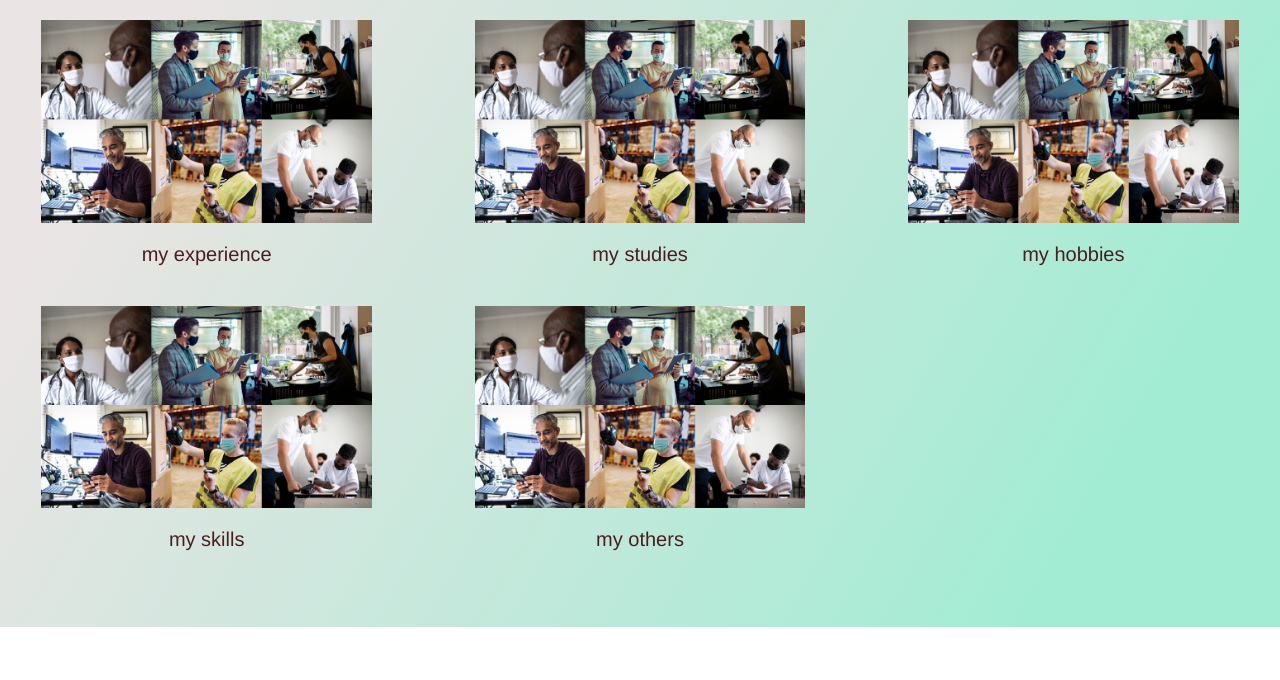
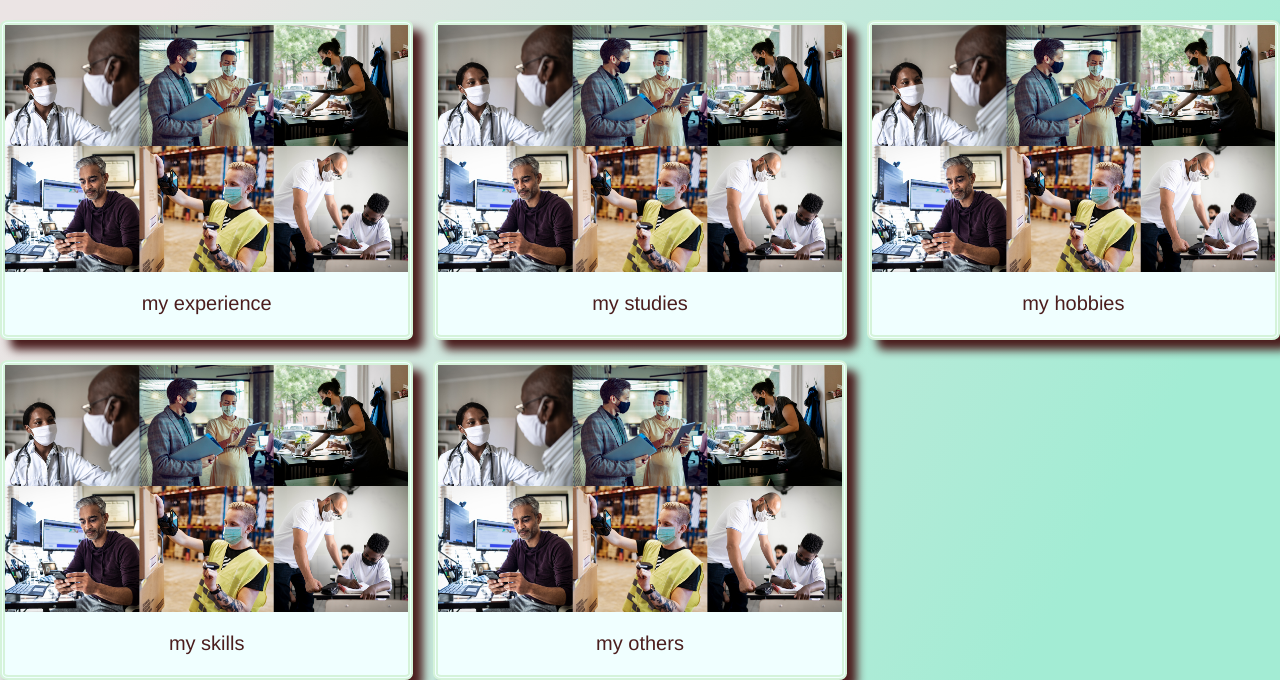
Before and after one commit to eugenalx/resume, a plain HTML site: page index.html in a window 1280 px wide. Shown: the part 173-853 px from the top of the page. Before the commit the page ends 800 px from the top, so only its background shows below. Drawn offline with Linux system fonts and the light colour scheme.

Commit message:
box-shadow + border-radius

```diff
--- a/style.css
+++ b/style.css
@@ -53,21 +53,27 @@ nav  li{
      color: #ebe4e4;
  }
  .container{
+
     max-width: 1600px;
     margin: auto;
     display: grid;
     grid-template-columns:  1fr 1fr 1fr;
     grid-gap: 20px;
-    border: #2a0f7e;
     color:#4b1e1e;
     }
 .container div{
+    border-radius: 2%;
+    box-shadow: 10px  10px 10px #4b1e1e;
+    background-color: azure;
     text-align: center;
+    border: 5px double rgb(213, 243, 218) ;
 }
 
 .container p{
     text-align: center;
 }
  .container img{
-    width:80%;
+     align-self: center;
+    width:100%;
+    overflow: hidden;
  }
```
